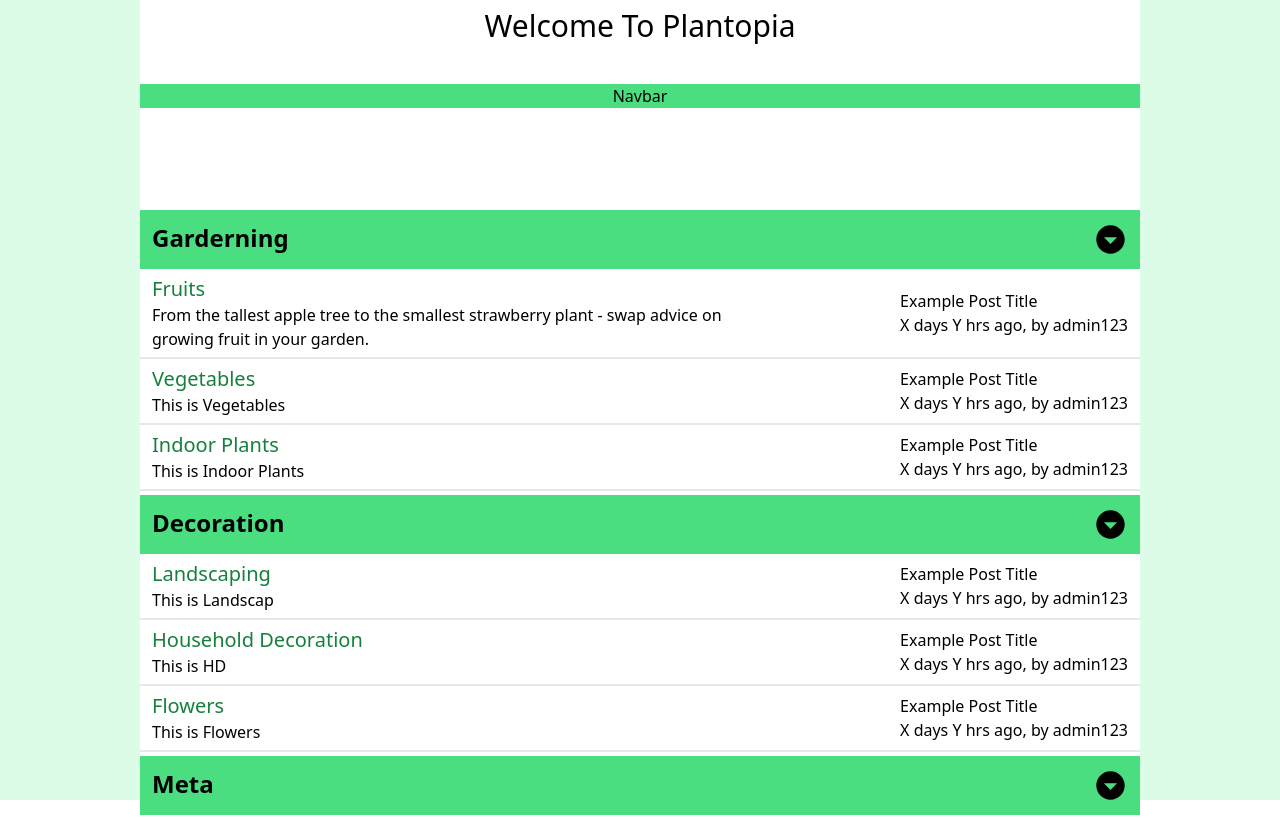
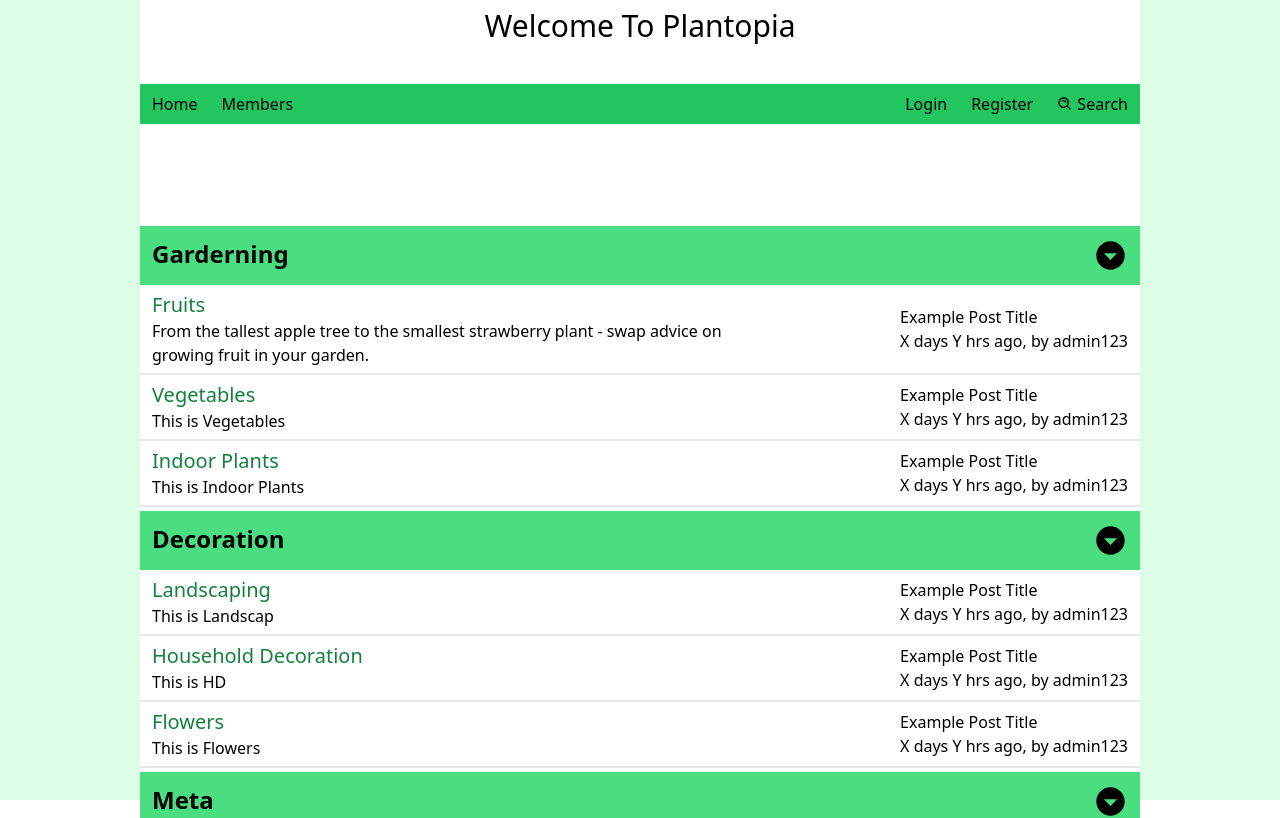
Before and after one commit to Apzure/Plant-Forum, a React (Create React App) app: page / in a window 1280 px wide. Shown: the top 818 px of the page. Built offline with nearby package versions, Linux system fonts and the light colour scheme.

Commit message:
Basic Navbar

```diff
--- a/src/App.js
+++ b/src/App.js
@@ -2,8 +2,9 @@ import CategoriesMenu from './components/CategoriesMenu';
 import { Route, Routes } from "react-router-dom";
 import TopicsMenuPage from './pages/TopicsMenuPage';
 import PostsListPage from './pages/PostsListPage';
+import Navbar from './components/Navbar';
+import Categories from './CategoriesData';
 import { Fragment } from 'react';
-import Categories from './CategoriesData';
 
 function App() {
   const RoutesForCategoriesAndTopics = Categories.map(cat => {
@@ -30,9 +31,9 @@ function App() {
           Welcome To Plantopia
         </h1>
 
-        <div className='bg-green-400 text-center'>
-          Navbar
-        </div>
+
+        <Navbar/>
+
 
         <Routes>
           <Route path = '/' element = {<CategoriesMenu categories={Categories} />} />
--- a/src/components/Category.js
+++ b/src/components/Category.js
@@ -5,15 +5,14 @@ import {IoMdArrowDropdownCircle, IoMdArrowDroprightCircle } from  "react-icons/i
 
 function Category({title, topics}) {
     const CategoryTitle =
-                        <Link to = {title} className='font-bold text-2xl hover:underline'>
+                        <Link to={title} className='font-bold text-2xl hover:underline'>
                             {title}
                         </Link>
 
 
     const ListOfTopics = topics.map(topic => { // Creating a <Topic/> for each topic
         return (
-            <Topic topic={topic} to={title + '/' + topic.name} key={topic.name} />
-
+            <Topic to={title + '/' + topic.name} topic={topic} key={topic.name} />
         )
     });
 
--- a/src/components/Navbar.js
+++ b/src/components/Navbar.js
@@ -0,0 +1,31 @@
+import { Link } from "react-router-dom";
+import {BiSearchAlt} from "react-icons/bi";
+
+function Navbar() {
+    const LinkCss = "px-3 py-2.5 text-center hover:bg-green-600" // Not sure why it is py-2.5 for it be the same as py-2 below
+    return (
+        <div className="flex place-content-between bg-green-500 py-2">
+            <div>
+                <Link to='/' className={LinkCss} >
+                    Home
+                </Link>
+                <Link to='Members' className={LinkCss} >
+                    Members
+                </Link>
+            </div>
+            <div>
+                <Link to='Login'  className={LinkCss}>
+                    Login
+                </Link>
+                <Link to='Register' className={LinkCss} >
+                    Register
+                </Link>
+                <Link to='search' className={LinkCss}>
+                    <BiSearchAlt className='inline mb-1'/> Search
+                </Link>
+            </div>
+        </div>
+    );  // Will consider adding a search text box in Search, with another option to link for advanced search
+}
+
+export default Navbar;
--- a/src/pages/TopicsMenuPage.js
+++ b/src/pages/TopicsMenuPage.js
@@ -2,6 +2,7 @@ import Category from "../components/Category";
 
 function TopicsMenuPage({title, topics}){
     return <Category title={title} topics={topics} />; // Temp: should be modified to another file to make it look better (diff css), and to fix incorect links
+                                                       // OR remove this page entirely.
 }
 
 export default TopicsMenuPage;
```
